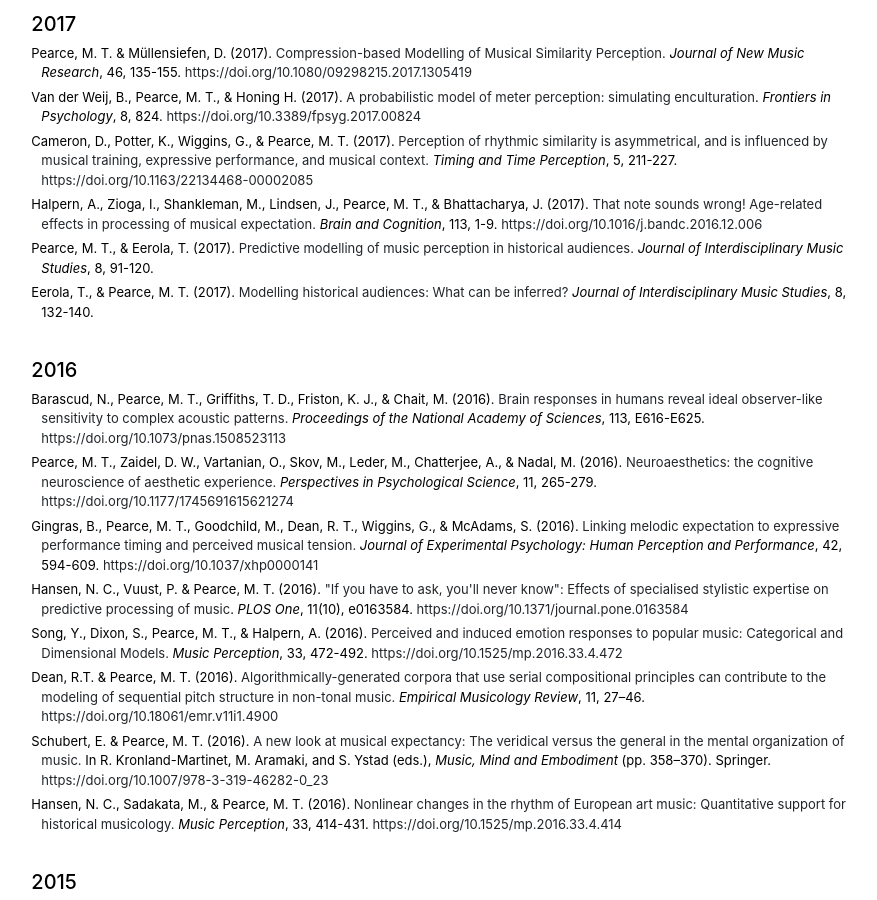
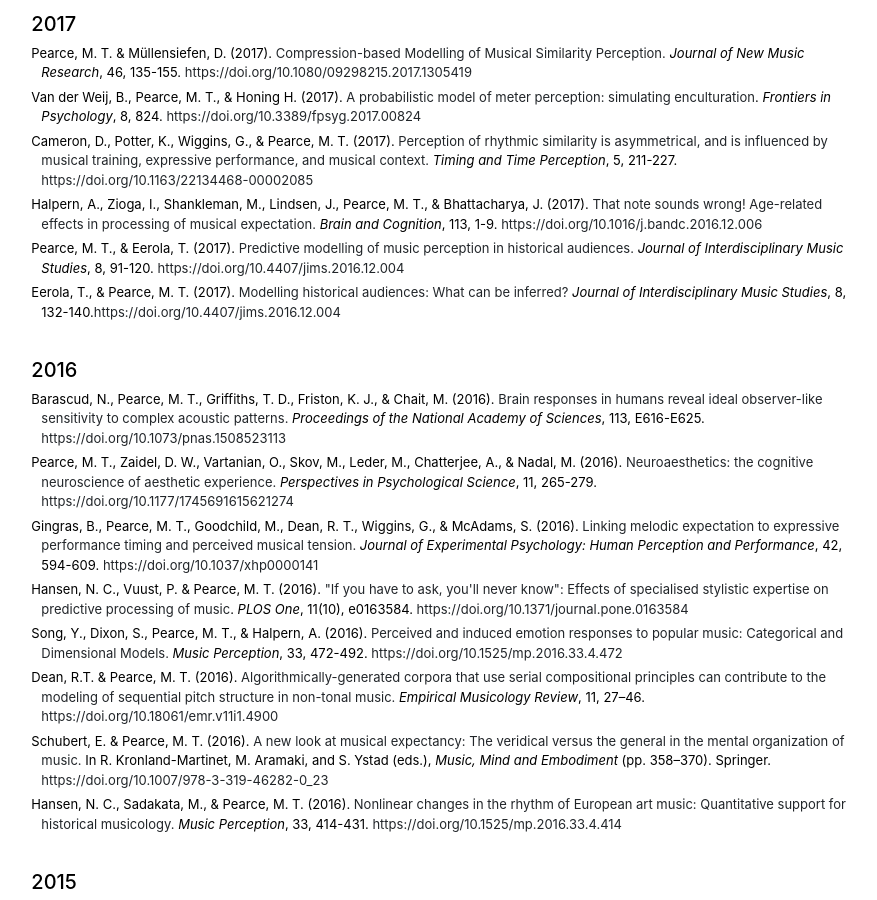
Before and after one commit to mtpearce/mtpearce.github.io, a Jekyll site: the page built from publications.md, in a window 1280 px wide and 900 px high, scrolled down 3445 px. Shown: the whole window, without its empty margins (198-1075 px from the left). Built offline with Jekyll 4.4.1, drawn with Linux system fonts in a browser that asks for light colours; some of the changed lines change nothing that is shown.

Commit message:
Update DOIs

```diff
--- a/publications.md
+++ b/publications.md
@@ -187,9 +187,9 @@ title: "Publications"
 
 <li>Halpern, A., Zioga, I., Shankleman, M., Lindsen, J., Pearce, M. T., & Bhattacharya, J. (2017). <a href="assets/papers/HalpernEtAl2017.pdf">That note sounds wrong! Age-related effects in processing of musical expectation.</a> <i>Brain and Cognition</i>, 113, 1-9. <a href="https://doi.org/10.1016/j.bandc.2016.12.006">https://doi.org/10.1016/j.bandc.2016.12.006</a></li>
 
-<li>Pearce, M. T., & Eerola, T. (2017). <a href="assets/papers/PearceEerola2017.pdf">Predictive modelling of music perception in historical audiences.</a> <i>Journal of Interdisciplinary Music Studies</i>, 8, 91-120.</li>
+<li>Pearce, M. T., & Eerola, T. (2017). <a href="assets/papers/PearceEerola2017.pdf">Predictive modelling of music perception in historical audiences.</a> <i>Journal of Interdisciplinary Music Studies</i>, 8, 91-120. <a href="https://doi.org/10.4407/jims.2016.12.004">https://doi.org/10.4407/jims.2016.12.004</a></li>
 
-<li>Eerola, T., & Pearce, M. T. (2017). <a href="assets/papers/EerolaPearce2017.pdf">Modelling historical audiences: What can be inferred?</a> <i>Journal of Interdisciplinary Music Studies</i>, 8, 132-140.</li>
+<li>Eerola, T., & Pearce, M. T. (2017). <a href="assets/papers/EerolaPearce2017.pdf">Modelling historical audiences: What can be inferred?</a> <i>Journal of Interdisciplinary Music Studies</i>, 8, 132-140.<a href="https://doi.org/10.4407/jims.2016.12.004">https://doi.org/10.4407/jims.2016.12.004</a></li>
 
 </ul>
 
```
